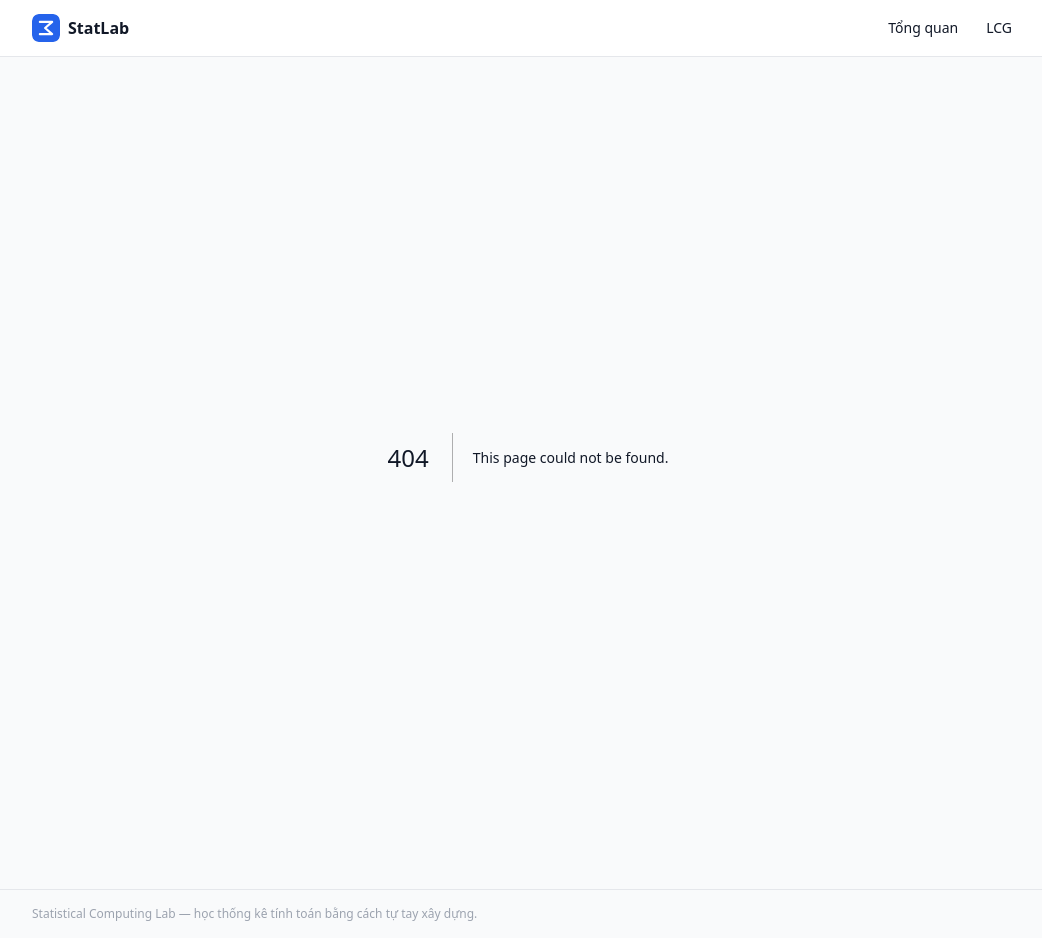
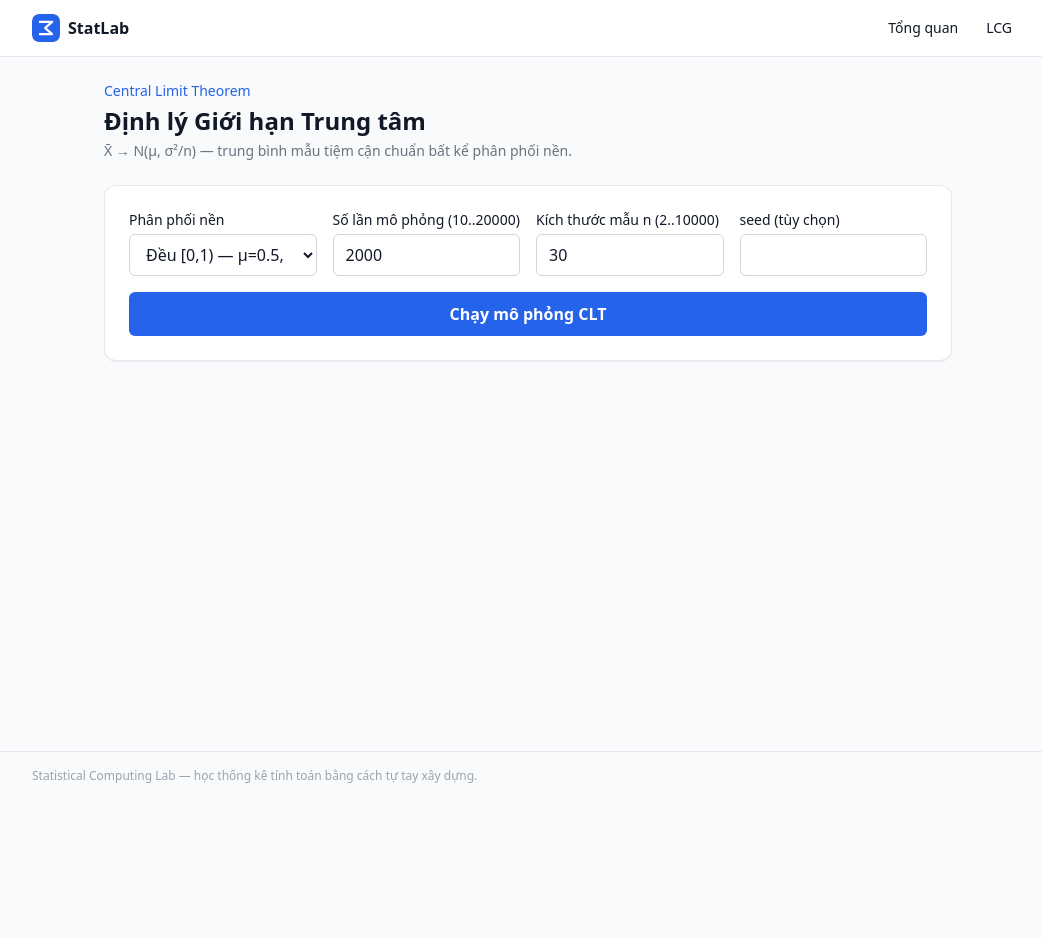
Before and after one commit to ryantr-statinops/Stat_Lab, a Next.js app in the folder frontend/next-app/: page /clt in a window 1280 px wide. Before the commit this address had no page. Shown: the whole page, without its empty margins (112-1154 px from the left). After the commit the page ends 800 px from the top, so only its background shows below. Built offline with nearby package versions, Linux system fonts and the light colour scheme; no server answers.

Commit message:
feat(frontend): CLT demo page comparing empirical vs theoretical SE

```diff
--- /dev/null
+++ b/frontend/next-app/app/clt/page.tsx
@@ -0,0 +1,242 @@
+"use client";
+
+import { useState } from "react";
+import axios from "axios";
+import {
+  Bar,
+  BarChart,
+  CartesianGrid,
+  ReferenceLine,
+  ResponsiveContainer,
+  Tooltip,
+  XAxis,
+  YAxis,
+} from "recharts";
+import { binLabel, histogramBins } from "@/lib/stats";
+
+type CltResponse = {
+  distribution: string;
+  n_simulations: number;
+  sample_size: number;
+  sample_means: number[];
+  empirical_mean: number;
+  empirical_std: number;
+  theoretical_mean: number;
+  theoretical_se: number;
+};
+
+const API_URL = process.env.NEXT_PUBLIC_API_URL || "http://localhost:8000";
+
+export default function CltPage() {
+  const [form, setForm] = useState({
+    distribution: "uniform",
+    nSimulations: "2000",
+    sampleSize: "30",
+    seed: "",
+  });
+  const [result, setResult] = useState<CltResponse | null>(null);
+  const [chartData, setChartData] = useState<
+    { label: string; count: number }[]
+  >([]);
+  const [loading, setLoading] = useState(false);
+  const [error, setError] = useState<string | null>(null);
+
+  const handleChange = (
+    e: React.ChangeEvent<HTMLInputElement | HTMLSelectElement>
+  ) => {
+    const { name, value } = e.target;
+    setForm((prev) => ({ ...prev, [name]: value }));
+  };
+
+  const validate = (): string | null => {
+    const sims = parseInt(form.nSimulations, 10);
+    if (!Number.isInteger(sims) || sims < 10 || sims > 20000)
+      return "Số lần mô phỏng phải trong khoảng 10 .. 20000.";
+    const size = parseInt(form.sampleSize, 10);
+    if (!Number.isInteger(size) || size < 2 || size > 10000)
+      return "Kích thước mẫu phải trong khoảng 2 .. 10000.";
+    if (
+      form.seed.trim() !== "" &&
+      !Number.isInteger(parseInt(form.seed, 10))
+    )
+      return "Seed phải là số nguyên (hoặc bỏ trống).";
+    return null;
+  };
+
+  const handleSubmit = async (e: React.FormEvent) => {
+    e.preventDefault();
+    const invalid = validate();
+    if (invalid) {
+      setError(invalid);
+      return;
+    }
+    setLoading(true);
+    setError(null);
+
+    try {
+      const params: Record<string, number | string> = {
+        n_simulations: parseInt(form.nSimulations, 10),
+        sample_size: parseInt(form.sampleSize, 10),
+        distribution: form.distribution,
+      };
+      if (form.seed.trim() !== "") params.seed = parseInt(form.seed, 10);
+
+      const res = await axios.get<CltResponse>(`${API_URL}/api/v1/clt`, {
+        params,
+      });
+      setResult(res.data);
+
+      // Phân phối của trung bình mẫu — binning client-side
+      const bins = histogramBins(res.data.sample_means, 40);
+      setChartData(bins.map((b) => ({ label: binLabel(b), count: b.count })));
+    } catch (err) {
+      const detail = axios.isAxiosError(err)
+        ? err.response?.data?.detail
+        : null;
+      setError(detail ?? "Không kết nối được API ở port 8000.");
+      setResult(null);
+      setChartData([]);
+    } finally {
+      setLoading(false);
+    }
+  };
+
+  return (
+    <main className="max-w-4xl mx-auto p-6 space-y-6">
+      <header>
+        <p className="text-sm font-medium text-blue-600">
+          Central Limit Theorem
+        </p>
+        <h1 className="text-2xl font-bold mt-1">
+          Định lý Giới hạn Trung tâm
+        </h1>
+        <p className="text-gray-500 text-sm mt-1">
+          X̄ → N(μ, σ²/n) — trung bình mẫu tiệm cận chuẩn bất kể phân phối nền.
+        </p>
+      </header>
+
+      <form
+        onSubmit={handleSubmit}
+        className="bg-white rounded-xl shadow-sm border border-gray-200 p-6 grid grid-cols-1 md:grid-cols-4 gap-4"
+      >
+        <div>
+          <label htmlFor="distribution" className="block text-sm font-medium mb-1">
+            Phân phối nền
+          </label>
+          <select
+            id="distribution"
+            name="distribution"
+            value={form.distribution}
+            onChange={handleChange}
+            className="w-full px-3 py-2 border border-gray-300 rounded-md focus:ring-2 focus:ring-blue-500 focus:border-blue-500 outline-none bg-white"
+          >
+            <option value="uniform">Đều [0,1) — μ=0.5, σ²=1/12</option>
+            <option value="exponential">Mũ (λ=1) — μ=1, σ²=1</option>
+          </select>
+        </div>
+
+        {(
+          [
+            { name: "nSimulations", label: "Số lần mô phỏng (10..20000)" },
+            { name: "sampleSize", label: "Kích thước mẫu n (2..10000)" },
+            { name: "seed", label: "seed (tùy chọn)" },
+          ] as const
+        ).map((f) => (
+          <div key={f.name}>
+            <label htmlFor={f.name} className="block text-sm font-medium mb-1">
+              {f.label}
+            </label>
+            <input
+              id={f.name}
+              name={f.name}
+              type={f.name === "seed" ? "text" : "number"}
+              value={form[f.name]}
+              onChange={handleChange}
+              className="w-full px-3 py-2 border border-gray-300 rounded-md focus:ring-2 focus:ring-blue-500 focus:border-blue-500 outline-none"
+            />
+          </div>
+        ))}
+
+        <div className="md:col-span-4">
+          <button
+            type="submit"
+            disabled={loading}
+            className="w-full bg-blue-600 hover:bg-blue-700 text-white font-semibold py-2.5 rounded-md disabled:opacity-50 transition-colors"
+          >
+            {loading ? "Đang mô phỏng..." : "Chạy mô phỏng CLT"}
+          </button>
+        </div>
+      </form>
+
+      {error && (
+        <div
+          role="alert"
+          className="bg-red-50 border border-red-200 text-red-700 px-4 py-3 rounded-lg text-sm"
+        >
+          {error}
+        </div>
+      )}
+
+      {result && (
+        <section className="space-y-4">
+          <div className="flex flex-wrap gap-2 text-xs">
+            <span className="px-2.5 py-1 rounded-full bg-blue-50 text-blue-700 font-medium">
+              {result.n_simulations} trung bình mẫu (n={result.sample_size})
+            </span>
+            <span className="px-2.5 py-1 rounded-full bg-gray-100 text-gray-700">
+              x̄ = {result.empirical_mean.toFixed(4)} ≈ μ ={" "}
+              {result.theoretical_mean}
+            </span>
+            <span
+              className={`px-2.5 py-1 rounded-full font-medium ${
+                Math.abs(result.empirical_std - result.theoretical_se) /
+                  result.theoretical_se <
+                0.2
+                  ? "bg-green-50 text-green-700"
+                  : "bg-amber-50 text-amber-700"
+              }`}
+            >
+              s = {result.empirical_std.toFixed(4)} vs SE ={" "}
+              {result.theoretical_se.toFixed(4)}
+            </span>
+          </div>
+
+          <div className="bg-white rounded-xl shadow-sm border border-gray-200 p-6">
+            <h2 className="font-semibold mb-4">
+              Phân phối của trung bình mẫu
+            </h2>
+            <ResponsiveContainer width="100%" height={320}>
+              <BarChart
+                data={chartData}
+                margin={{ top: 8, right: 8, bottom: 8, left: 8 }}
+              >
+                <CartesianGrid strokeDasharray="3 3" vertical={false} />
+                <XAxis
+                  dataKey="label"
+                  tick={{ fontSize: 11 }}
+                  interval="preserveStartEnd"
+                />
+                <YAxis tick={{ fontSize: 11 }} allowDecimals={false} />
+                <Tooltip
+                  formatter={(value) => [value, "Số mẫu"]}
+                  labelFormatter={(label) => `Tâm bin ≈ ${label}`}
+                />
+                <ReferenceLine
+                  x={result.theoretical_mean.toFixed(2)}
+                  stroke="#dc2626"
+                  strokeDasharray="4 4"
+                  label={{ value: "μ lý thuyết", fill: "#dc2626", fontSize: 11 }}
+                />
+                <Bar dataKey="count" fill="#2563eb" radius={[3, 3, 0, 0]} />
+              </BarChart>
+            </ResponsiveContainer>
+            <p className="text-xs text-gray-400 mt-3">
+              Đường đỏ đánh dấu kỳ vọng lý thuyết μ. Hãy thử tăng kích thước
+              mẫu n và quan sát histogram thu hẹp quanh μ với độ rộng ≈ SE = σ/√n.
+            </p>
+          </div>
+        </section>
+      )}
+    </main>
+  );
+}
```
